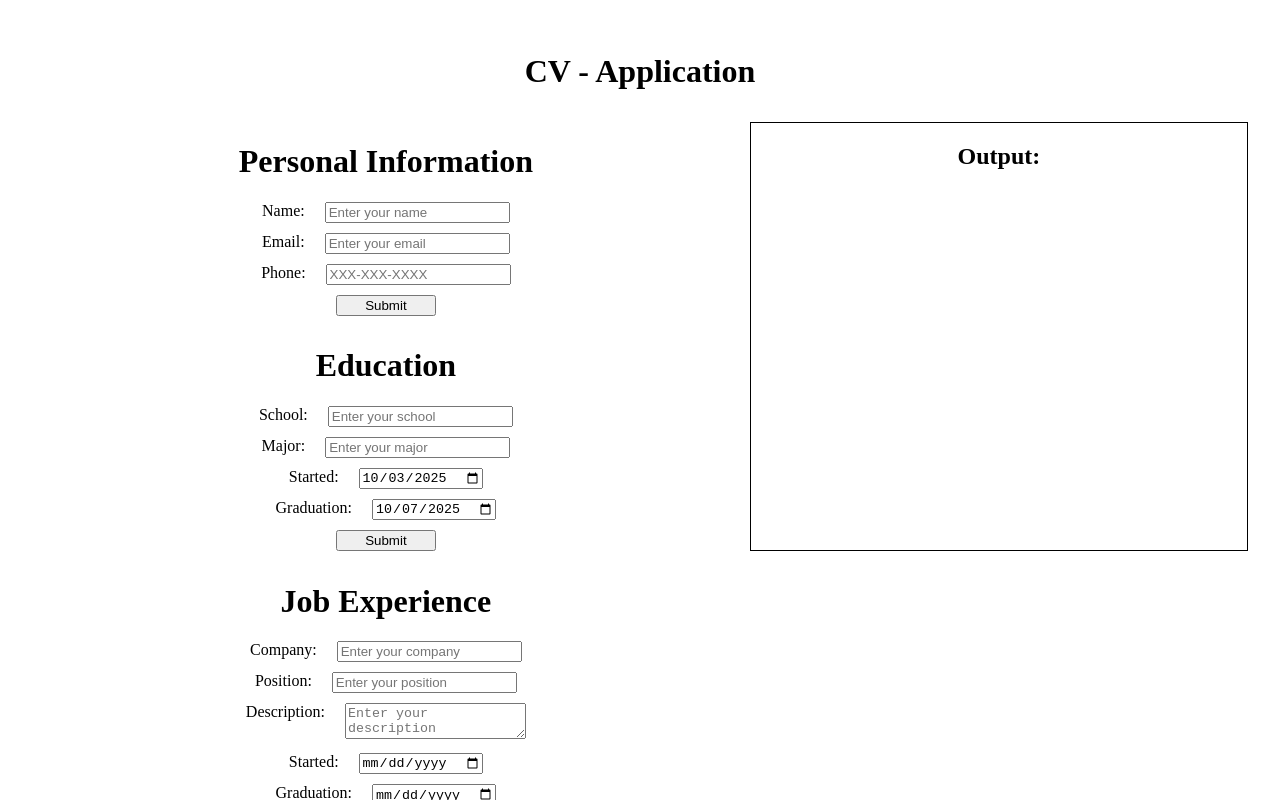
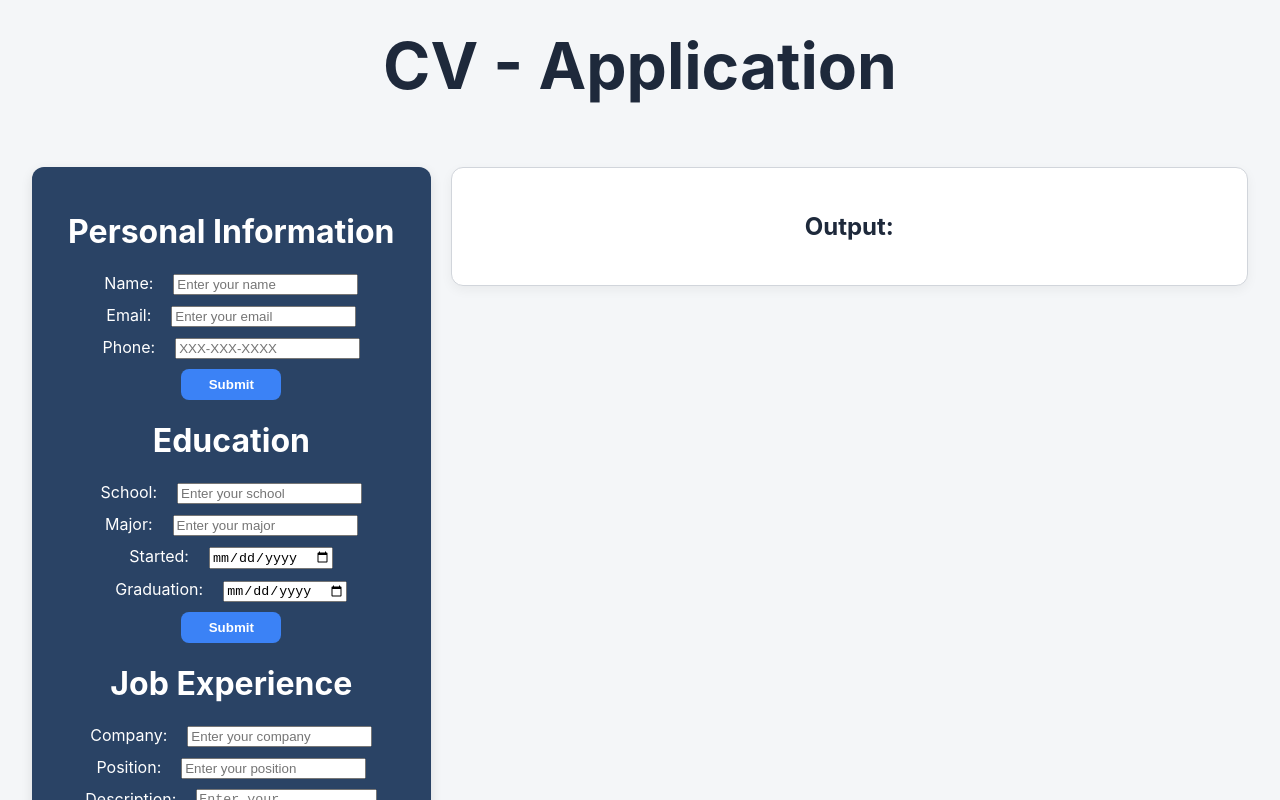
Before and after one commit to hqluke/cv-Application, a React (Vite) app in the folder react/: page / in a window 1280 px wide. Shown: the top 800 px of the page. Built offline with nearby package versions, Linux system fonts and the light colour scheme.

Commit message:
Finished application
Added switch state between submit/edit that also hides/reveals the specific form.

Added style. (note to self never style form labels and inputs side by side its a hassle and I didn't want to refactor everything so it looks pretty rough.)

```diff
--- a/react/src/components/Education.jsx
+++ b/react/src/components/Education.jsx
@@ -5,8 +5,8 @@ function Education({onSubmit}){
     const [formData, setFormData] = useState({
         school: "",
         major: "",
-        startDate: "2025-10-03",
-        endDate: "2025-10-07"
+        startDate: "",
+        endDate: ""
     })
 
     const [isEditing, setIsEditing] = useState(false);
@@ -33,6 +33,7 @@ function Education({onSubmit}){
       <div className='form-e-h1'>
         <h1>Education</h1>
       </div>
+      {!isEditing &&
         <form className='form-e' onSubmit={handleData}>
             <div className='label-e'>
                 <div className='labelLeft-e'>
@@ -92,10 +93,13 @@ function Education({onSubmit}){
             </div>
             <div className='form-button-e'>
         {!isEditing && <button className='form-button-submit-e' type='submit'>Submit</button>}
-        {isEditing && <button className='form-button-edit-e' type='button' onClick={handleEdit}>Edit</button>}
+
         </div>
         </form>
-
+        }
+        <div className='form-button-e'>
+            {isEditing && <button className='form-button-edit-e' type='button' onClick={handleEdit}>Edit</button>}
+        </div>
     </div>
     )
 }
--- a/react/src/components/JobExperience.jsx
+++ b/react/src/components/JobExperience.jsx
@@ -34,6 +34,7 @@ function JobExperience({onSubmit}){
       <div className='form-j-h1'>
         <h1>Job Experience</h1>
       </div>
+      {!isEditing &&
         <form className='form-j' onSubmit={handleData}>
             <div className='label-j'>
                 <div className='labelLeft-j'>
@@ -95,7 +96,7 @@ function JobExperience({onSubmit}){
             </div>
             <div className='label-j'>
                 <div className='labelLeft-j'>
-                    <label>Graduation:</label>
+                    <label>Ended:</label>
                 </div>
                 <div className='labelRight-j'>
                     <input
@@ -106,12 +107,16 @@ function JobExperience({onSubmit}){
                     />
                 </div>
             </div>
-            <div className='form-button-j'>
+
+        <div className='form-button-j'>
         {!isEditing && <button className='form-button-submit-j' type='submit'>Submit</button>}
         {isEditing && <button className='form-button-jdit-j' type='button' onClick={handleEdit}>Edit</button>}
         </div>
         </form>
-
+        }
+        <div className='form-button-j'>
+        {isEditing && <button className='form-button-jdit-j' type='button' onClick={handleEdit}>Edit</button>}
+        </div>
     </div>
     )
 }
--- a/react/src/components/PersonalInformation.jsx
+++ b/react/src/components/PersonalInformation.jsx
@@ -52,6 +52,7 @@ function PersonalInformation({onSubmit}){
       <div className='form-h1'>
         <h1>Personal Information</h1>
       </div>
+      {!isEditing &&
         <form onSubmit={handleData}>
             <div className='label'>
                 <div className='labelLeft'>
@@ -101,10 +102,13 @@ function PersonalInformation({onSubmit}){
             </div>
             <div className='form-button'>
         {!isEditing && <button className='form-button-submit' type='submit'>Submit</button>}
-        {isEditing && <button className='form-button-edit' type='button' onClick={handleEdit}>Edit</button>}
+
         </div>
         </form>
-
+          }
+          <div className='form-button'>
+          {isEditing && <button className='form-button-edit' type='button' onClick={handleEdit}>Edit</button>}
+          </div>
     </div>
   )
 }
--- a/react/src/main.jsx
+++ b/react/src/main.jsx
@@ -30,9 +30,11 @@ function Root(){
   return(
     <>
       <Title></Title>
-      <PersonalInformation onSubmit={handlePersonalForm} />
-      <Education onSubmit={handleEducationForm}/>
-      <JobExperience onSubmit={handleJobForm}/>
+      <div className="form-sections">
+        <PersonalInformation onSubmit={handlePersonalForm} />
+        <Education onSubmit={handleEducationForm} />
+        <JobExperience onSubmit={handleJobForm} />
+      </div>
         {(personalData || educationData || setJobData) && <App {...personalData} {...educationData} {...jobData} /> }
     </>
   )
--- a/react/src/styles/Style.css
+++ b/react/src/styles/Style.css
@@ -2,33 +2,80 @@ body {
   margin: 0;
   display: flex;
   flex-direction: column;
+  align-items: center;
+  background-color: #f4f6f8;
+  font-family: 'Inter', sans-serif;
+  color: #1e293b;
   min-height: 100vh;
-  min-width: 100vw;
-  align-items: center;
 }
 
-#root{
+#root {
   display: grid;
-  grid-template-columns: repeat(2, 1frf);
-  grid-template-rows: auto auto auto auto;
-  min-width: 95vw;
-  gap: 10px;
+  grid-template-columns: 1fr 2fr;
+  grid-template-rows: 1fr 1fr 1fr 1fr;
+  width: 100vw;
+  height: 100vh;
+  gap: 20px;
+  padding: 20px;
+  box-sizing: border-box;
 }
 
-.title{
-  grid-column: 1/ 3;
-display: flex;
-margin: 0;
-justify-content: center;
+/* Title */
+.title {
+  grid-column: 1 / 3;
+  grid-row: 1 / 2;
+  display: flex;
+  justify-content: center;
+  align-items: center;
+  font-size: 2rem;
+  font-weight: 700;
+  color: #1e293b;
+  margin-top: -3rem;
 }
 
+/* Sidebar (Left Panel) */
+.form-sections {
+  grid-column: 1 / 2;
+  grid-row: 2 / 3;
+  background-color: #2a4365;
+  display: flex;
+  flex-direction: column;
+  padding: 1.5rem;
+  border-radius: 12px;
+  color: #ffffff;
+  box-shadow: 0 4px 12px rgba(0,0,0,0.1);
+  box-sizing: border-box;
+  align-self: start;
+  justify-self: stretch;
+  margin-bottom: 20px;
+}
+
+/* Output (Right Panel) */
+.output {
+  grid-column: 2 / 3;
+  grid-row: 2 / 3;
+  background-color: #ffffff;
+  border: 1px solid #d1d5db;
+  border-radius: 12px;
+  display: flex;
+  flex-direction: column;
+  align-items: center;
+  justify-content: flex-start;
+  padding: 1.5rem;
+  box-sizing: border-box;
+  box-shadow: 0 4px 12px rgba(0,0,0,0.05);
+  align-self: start;
+  justify-self: stretch;
+  margin-bottom: 20px;
+}
+
+.outputPara{
+  margin: 0;
+}
 
 /* Personal Form */
 
-.form{
-  grid-column: 1/2;
-  grid-row: 2/3;
-}
+
 
 form{
   display: flex;
@@ -54,15 +101,9 @@ form button{
 
 /* Education Form */
 
-.form-e{
-  grid-column: 1/2;
-  grid-row: 3/4;
 
-}
 
 form.form-e{
-  grid-column: 1/2;
-  grid-row: 3/4;
   display: flex;
   flex-direction: column;
   gap: 10px;
@@ -87,11 +128,7 @@ form.form-e button{
 }
 
 /* Job */
-.form-j{
-  grid-column: 1/2;
-  grid-row: 4/5;
 
-}
 
 form.form-j{
   grid-column: 1/2;
@@ -106,6 +143,22 @@ form.form-j button{
   width: 100px;
 }
 
+
+button {
+  background-color: #3b82f6;
+  border: none;
+  color: white;
+  padding: 0.5rem 1rem;
+  border-radius: 8px;
+  font-weight: 600;
+  cursor: pointer;
+  transition: background-color 0.2s ease;
+}
+
+button:hover {
+  background-color: #2563eb;
+}
+
 .form-button-j{
   display: flex;
   justify-content:space-around;
@@ -117,20 +170,3 @@ form.form-j button{
   gap: 20px;
   justify-content: center;
 }
-
-
-/* Output */
-
-.output{
-  grid-column: 2/3;
-  grid-row: 2/4;
-  display: flex;
-  flex-direction: column;
-  border: 1px solid black;
-  align-items: center;
-  gap: 10px;
-}
-
-.outputPara{
-  margin: 0;
-}
```
